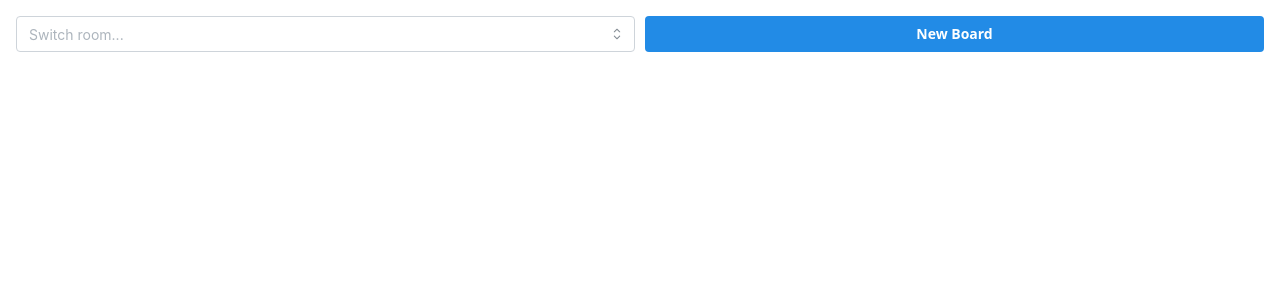
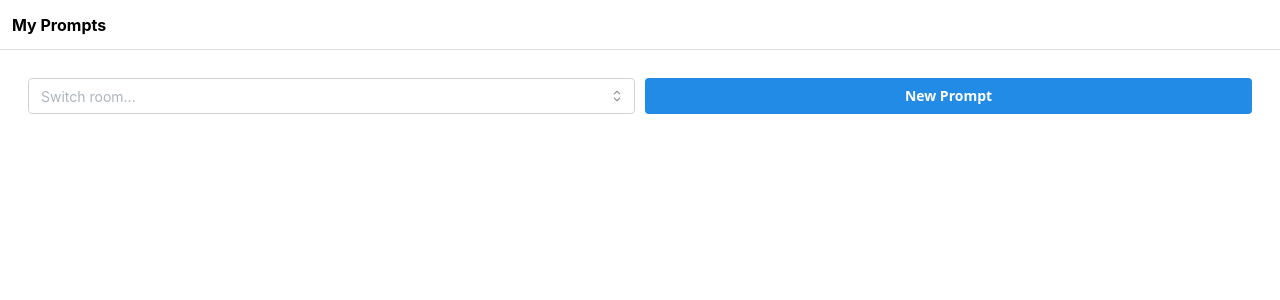
Before and after one commit to ideosyncretic/liveblocks-yjs-subdocs, a Next.js app: page / in a window 1280 px wide. Shown: the top 300 px of the page. Built offline with nearby package versions, Linux system fonts and the light colour scheme.

Commit message:
Tidy up layout and styles

```diff
--- a/package.json
+++ b/package.json
@@ -14,6 +14,7 @@
     "@liveblocks/react": "^1.12.0",
     "@liveblocks/yjs": "^1.12.0",
     "@mantine/core": "^7.10.1",
+    "@mantine/hooks": "^7.10.1",
     "@paralleldrive/cuid2": "^2.2.2",
     "@tiptap/extension-collaboration": "^2.3.0",
     "@tiptap/extension-collaboration-cursor": "^2.3.0",
--- a/src/app/layout.tsx
+++ b/src/app/layout.tsx
@@ -3,6 +3,7 @@ import { Inter } from "next/font/google";
 import "./globals.css";
 import "@mantine/core/styles.css";
 import { ColorSchemeScript, MantineProvider } from "@mantine/core";
+import GlobalLayout from "@/components/GlobalLayout";
 
 const inter = Inter({ subsets: ["latin"] });
 
@@ -23,7 +24,9 @@ export default function RootLayout({
         <ColorSchemeScript />
       </head>
       <body className={inter.className}>
-        <MantineProvider defaultColorScheme="auto">{children}</MantineProvider>
+        <MantineProvider defaultColorScheme="auto">
+          <GlobalLayout>{children}</GlobalLayout>
+        </MantineProvider>
       </body>
     </html>
   );
--- /dev/null
+++ b/src/components/GlobalLayout.tsx
@@ -0,0 +1,27 @@
+"use client";
+
+import { AppShell, Group, Title, rem } from "@mantine/core";
+
+export default function GlobalLayout({
+  children,
+}: Readonly<{
+  children: React.ReactNode;
+}>) {
+  const HEIGHT = 50;
+
+  return (
+    <AppShell header={{ height: HEIGHT, offset: false }} padding="sm">
+      <AppShell.Header>
+        <Group h="100%" px="sm">
+          <Title order={1} size="h5">
+            My Prompts
+          </Title>
+        </Group>
+      </AppShell.Header>
+
+      <AppShell.Main pt={`calc(${rem(HEIGHT)} + var(--mantine-spacing-sm))`}>
+        {children}
+      </AppShell.Main>
+    </AppShell>
+  );
+}
--- a/src/components/RoomSwitcher.component.tsx
+++ b/src/components/RoomSwitcher.component.tsx
@@ -17,8 +17,10 @@ const RoomSwitcher = (props: {
     setNewID(newID);
   }, []);
 
+  const NEW_BUTTON_TEXT = "New Prompt";
+
   return (
-    <Group align="center" flex={1} grow gap="xs" m="md">
+    <Group align="center" flex={1} grow gap="xs" mb="md">
       <Select
         placeholder="Switch room..."
         value={roomID}
@@ -29,10 +31,10 @@ const RoomSwitcher = (props: {
       />
       {newID ? (
         <Button component={Link} href={`/room/${newID}`}>
-          New Board
+          {NEW_BUTTON_TEXT}
         </Button>
       ) : (
-        <Button disabled>New Board</Button>
+        <Button disabled>{NEW_BUTTON_TEXT}</Button>
       )}
     </Group>
   );
```
Also changed, not shown: src/app/room/[roomID]/page.tsx (+17 -11 lines), 1 other file (tests, documents, lock files or other folders).
